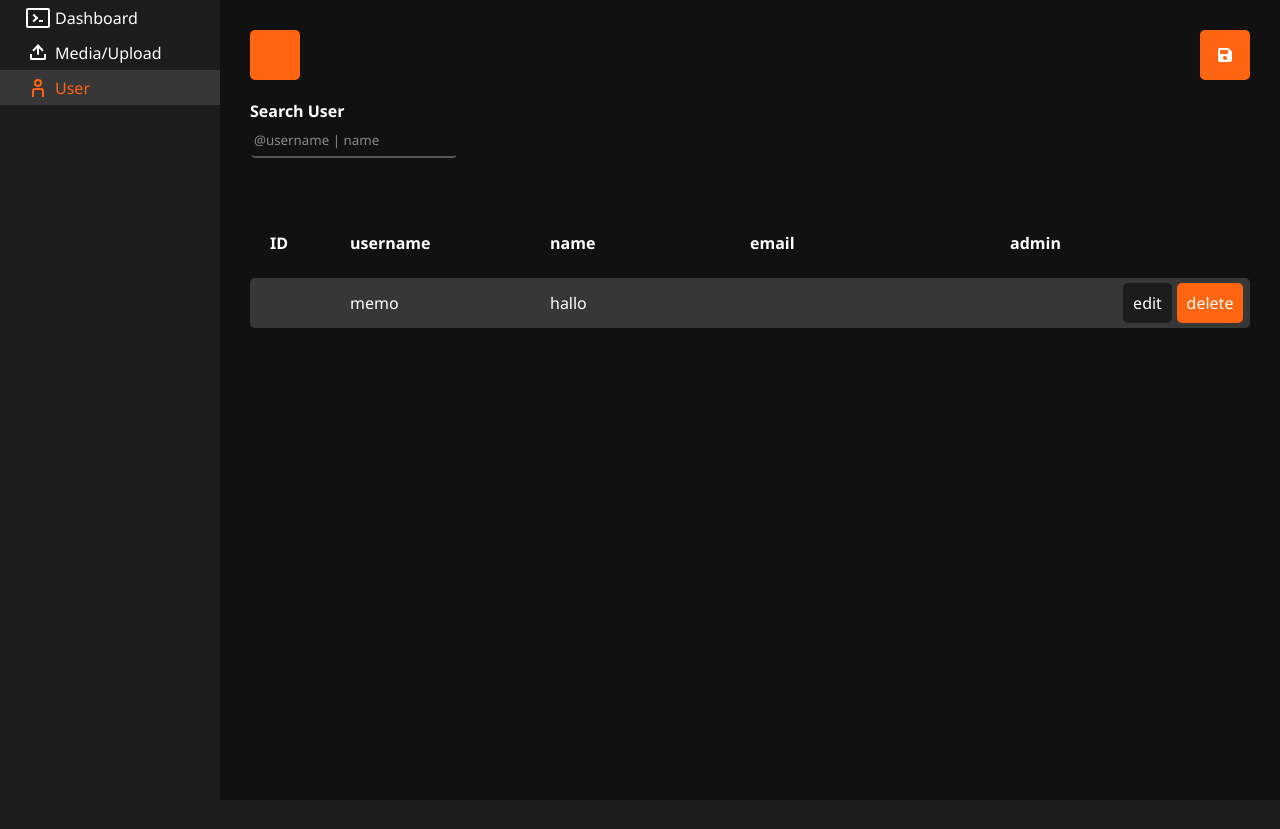
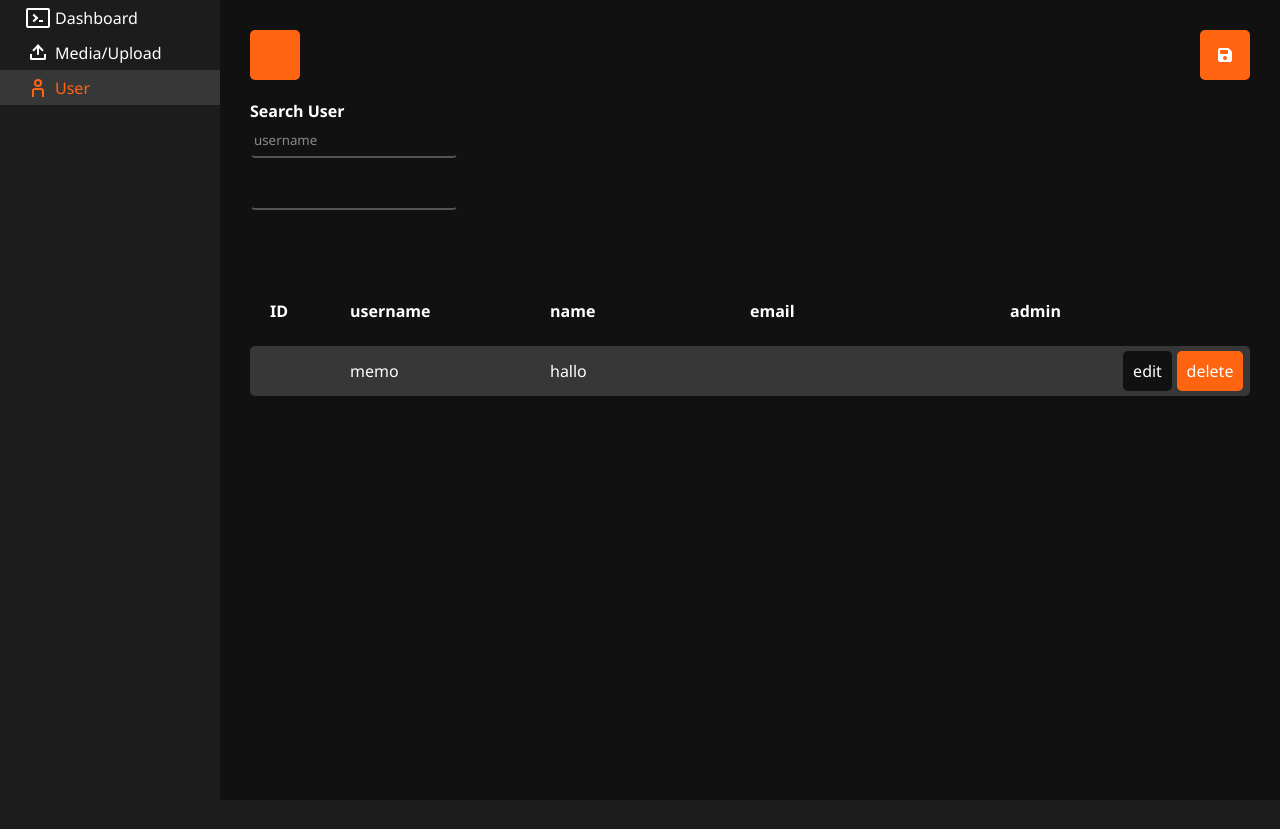
Before and after one commit to ydfdas1f546g1df/StreamingSite, a PHP site: page /admin/user in a window 1280 px wide. Shown: the part 68-897 px from the top of the page. Run offline with PHP 8.4, Linux system fonts and the light colour scheme; data that the repository does not hold is empty; some libraries are stand-ins or nearby versions.

Commit message:
admin page user

```diff
--- a/admin/user/index.html
+++ b/admin/user/index.html
@@ -112,16 +112,28 @@
             User</a>
     </aside>
     <article>
-        <div class="user">
+        <div class="user" id="all-users">
             <div class="btns">
                 <span class="add-btn user-btn"><i class="gg-user-add"></i></span>
                 <span class="save-btn user-btn"><i class="fas fa-save"></i></span>
             </div>
             <label for="">
                 Search User
-                <input type="text" name="search-user" placeholder="@username | name">
+                <input type="text" name="search-user" placeholder="username" >
+<!--                <span>{{ user.search }}</span>-->
+                <div id="app">
+                    <p>{{ message }}</p>
+                    <p><input v-model="message"></p>
+                </div>
+
+                <script>
+                    myObject = new Vue({
+                        el: '#app',
+                        data: {message: 'Hello Vue.js!'}
+                    })
+                </script>
             </label>
-            <div class="user-list" id="all-users">
+            <div class="user-list">
                 <div class="user-list-el-header">
                     <span class="user-list-el-id">ID</span>
                     <span class="user-list-el-username">username</span>
@@ -130,7 +142,7 @@
                     <span class="user-list-el-admin">admin</span>
                     <span class="user-list-btn-placeholder"></span>
                     <span class="user-list-btn-placeholder"></span>
-
+<!--                    v-if=" user.username ? user.search: 'hello' "-->
                 </div>
                 <div class="user-list-el" v-for="user in users" id="{{ user.id }}" >
                     <span class="user-list-el-id">{{ user.id }}</span>
--- a/dist/css/error.css
+++ b/dist/css/error.css
@@ -865,11 +865,16 @@
   height: 40px;
   border-radius: 5px;
   padding: 0 10px;
+  cursor: pointer;
+  transition: all 0.25s ease-in;
 }
 .admin-main article .user .user-list .user-list-el-header span.user-list-btn-placeholder .user-list-btn.del-btn, .admin-main article .user .user-list .user-list-el span.user-list-btn-placeholder .user-list-btn.del-btn {
   background: rgb(255, 100, 16);
 }
 .admin-main article .user .user-list .user-list-el-header span.user-list-btn-placeholder .user-list-btn.edit-btn, .admin-main article .user .user-list .user-list-el span.user-list-btn-placeholder .user-list-btn.edit-btn {
+  background: rgb(17, 17, 17);
+}
+.admin-main article .user .user-list .user-list-el-header span.user-list-btn-placeholder .user-list-btn:hover, .admin-main article .user .user-list .user-list-el span.user-list-btn-placeholder .user-list-btn:hover {
   background: rgb(28, 28, 28);
 }
 .admin-main article .user .user-list .user-list-el {
--- a/dist/css/main.css
+++ b/dist/css/main.css
@@ -865,11 +865,16 @@
   height: 40px;
   border-radius: 5px;
   padding: 0 10px;
+  cursor: pointer;
+  transition: all 0.25s ease-in;
 }
 .admin-main article .user .user-list .user-list-el-header span.user-list-btn-placeholder .user-list-btn.del-btn, .admin-main article .user .user-list .user-list-el span.user-list-btn-placeholder .user-list-btn.del-btn {
   background: rgb(255, 100, 16);
 }
 .admin-main article .user .user-list .user-list-el-header span.user-list-btn-placeholder .user-list-btn.edit-btn, .admin-main article .user .user-list .user-list-el span.user-list-btn-placeholder .user-list-btn.edit-btn {
+  background: rgb(17, 17, 17);
+}
+.admin-main article .user .user-list .user-list-el-header span.user-list-btn-placeholder .user-list-btn:hover, .admin-main article .user .user-list .user-list-el span.user-list-btn-placeholder .user-list-btn:hover {
   background: rgb(28, 28, 28);
 }
 .admin-main article .user .user-list .user-list-el {
--- a/script/admin_user.js
+++ b/script/admin_user.js
@@ -30,6 +30,7 @@
                 email: JSON[i].email,
                 passwordHash: JSON[i].passwordHash,
                 bio: JSON[i].bio,
+                search: "",
             })
         }
 
--- a/scss/admin.scss
+++ b/scss/admin.scss
@@ -107,14 +107,20 @@
                 height: 40px;
                 border-radius: 5px;
                 padding: 0 10px;
+                cursor: pointer;
+                transition: $trans;
 
                 &.del-btn {
                   background: $orange;
                 }
 
                 &.edit-btn {
+                  background: $main-bg;
+
+                }
+
+                &:hover {
                   background: $header-bg;
-
                 }
               }
             }
```
